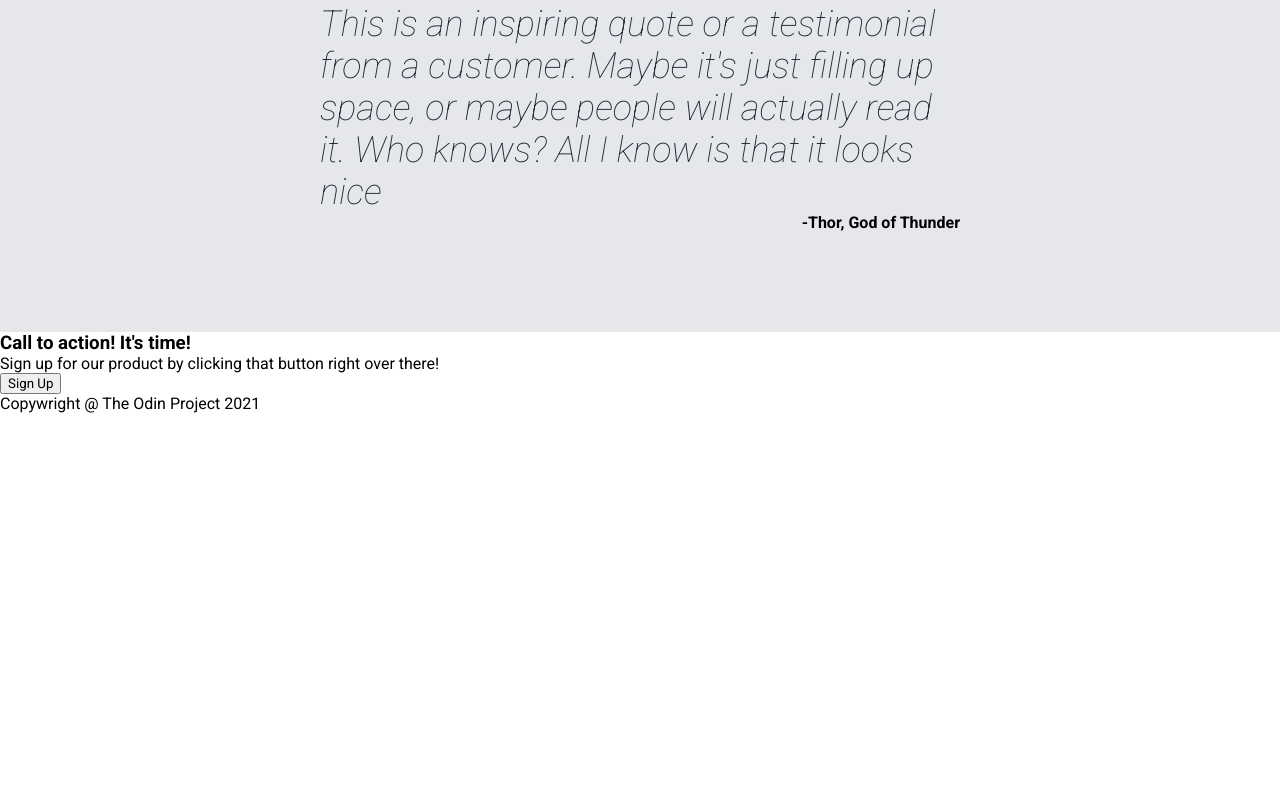
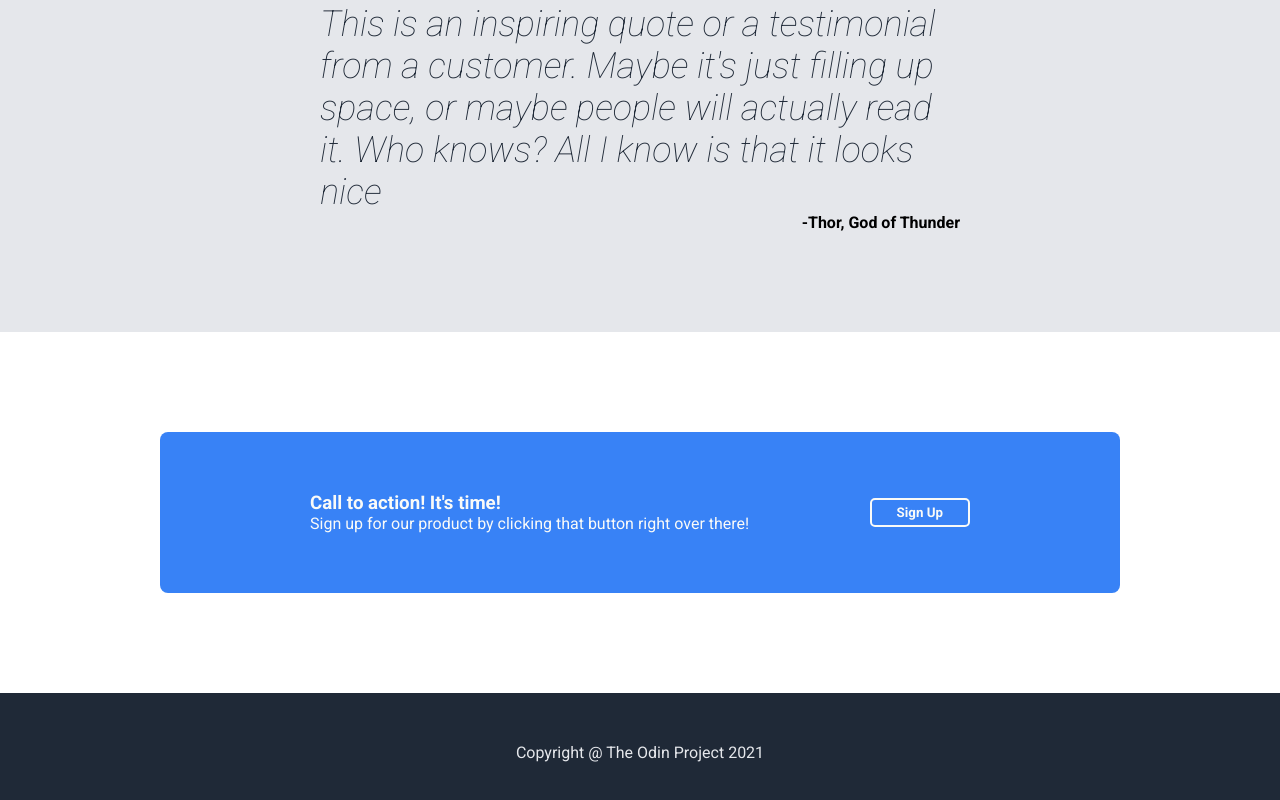
Before and after one commit to brandywalch/landing-page, a plain HTML site: page index.html in a window 1280 px wide. Shown: the part 990-1790 px from the top of the page. Before the commit the page ends 1403 px from the top, so only its background shows below. Drawn offline with Linux system fonts and the light colour scheme.

Commit message:
update css and html for section four and footer

```diff
--- a/index.html
+++ b/index.html
@@ -63,16 +63,20 @@
             </div>
         </div>
 
-        <div> <!--Should these be sections?-->
-            <div>
-                <h3>Call to action! It's time!</h3>
-                <p>Sign up for our product by clicking that button right over there!</p>
-                <button>Sign Up</button>
+        <div class="section-four"> <!--Should these be sections?-->
+            <div class="cta-container">
+                <div class="cta-text-container">
+                    <h3>Call to action! It's time!</h3>
+                    <p>Sign up for our product by clicking that button right over there!</p>
+                </div>
+                <div class="cta-btn-container">
+                    <button>Sign Up</button>
+                </div>
             </div>
         </div >
 
         <footer>
-            <p>Copywright @ The Odin Project 2021</p>
+            <p>Copyright @ The Odin Project 2021</p>
         </footer>
     </body>
 </html>
--- a/style.css
+++ b/style.css
@@ -3,6 +3,7 @@
     box-sizing:border-box;
     font-family: 'Roboto', sans-serif;
 }
+
 
 h1 {
     font-size: 48px;
@@ -125,3 +126,44 @@ li {
     width: 50%;
     font-weight: bolder;
 }
+
+.section-four {
+    display:flex;
+    justify-content: center;
+    padding: 100px 0;
+}
+
+.cta-container {
+    display: flex;
+    background:#3882F6;
+    color: #F9FAF8;
+    width: 75%;
+    justify-content: space-between;
+    padding: 60px 150px;
+    border-radius: 8px;
+}
+
+.cta-text-container {
+    display: flex;
+    flex-direction: column;
+}
+
+.cta-btn-container {
+    align-self: center;
+}
+
+.section-four button {
+    background:#3882F6;
+    border: 2px solid #F9FAF8;
+    border-radius: 5px;
+    color: #F9FAF8;
+    font-weight: bold;
+    padding: 5px 25px;
+}
+
+footer {
+    background:#1F2937;
+    color: #E5E7EB;
+    text-align: center;
+    padding: 50px 0;
+}
```
